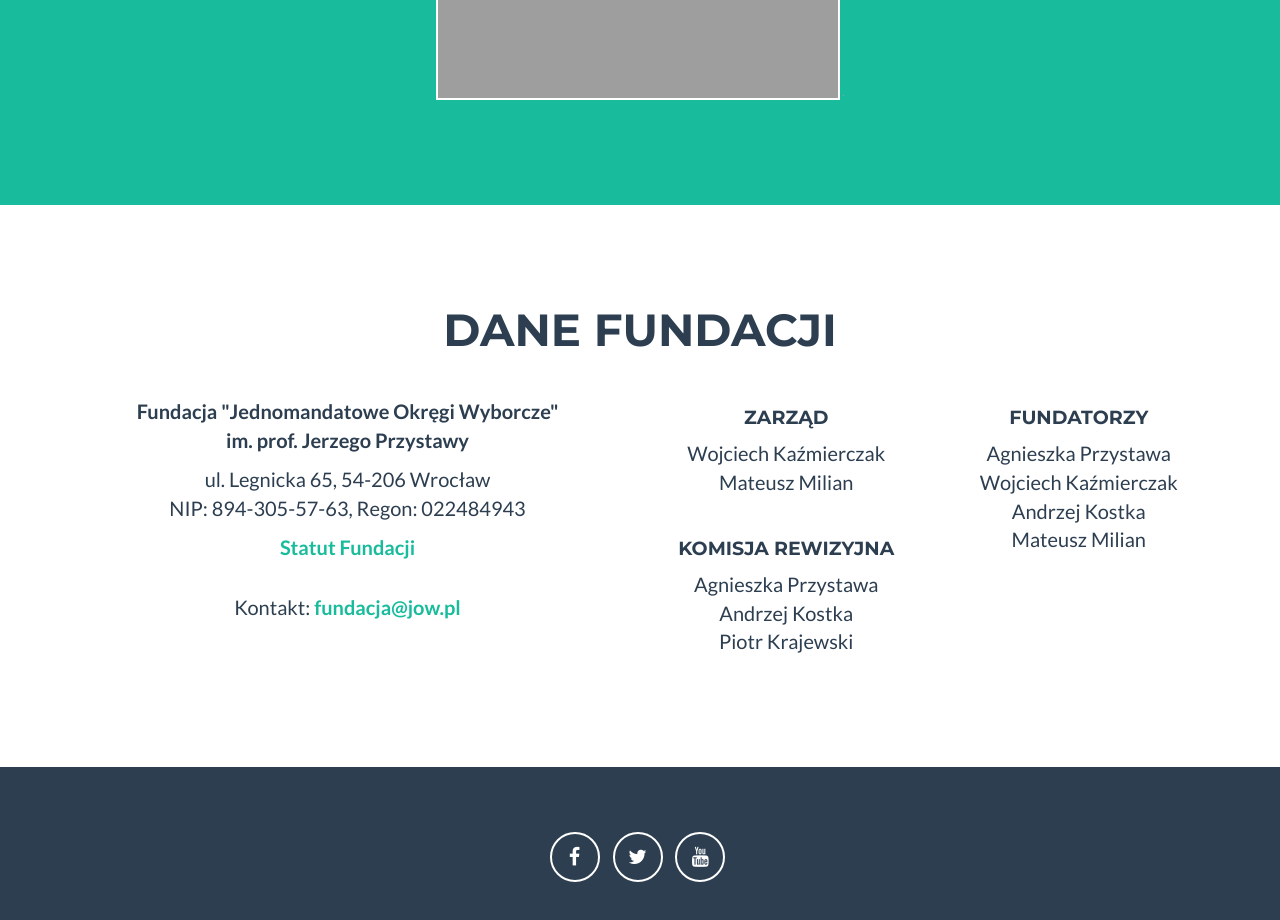
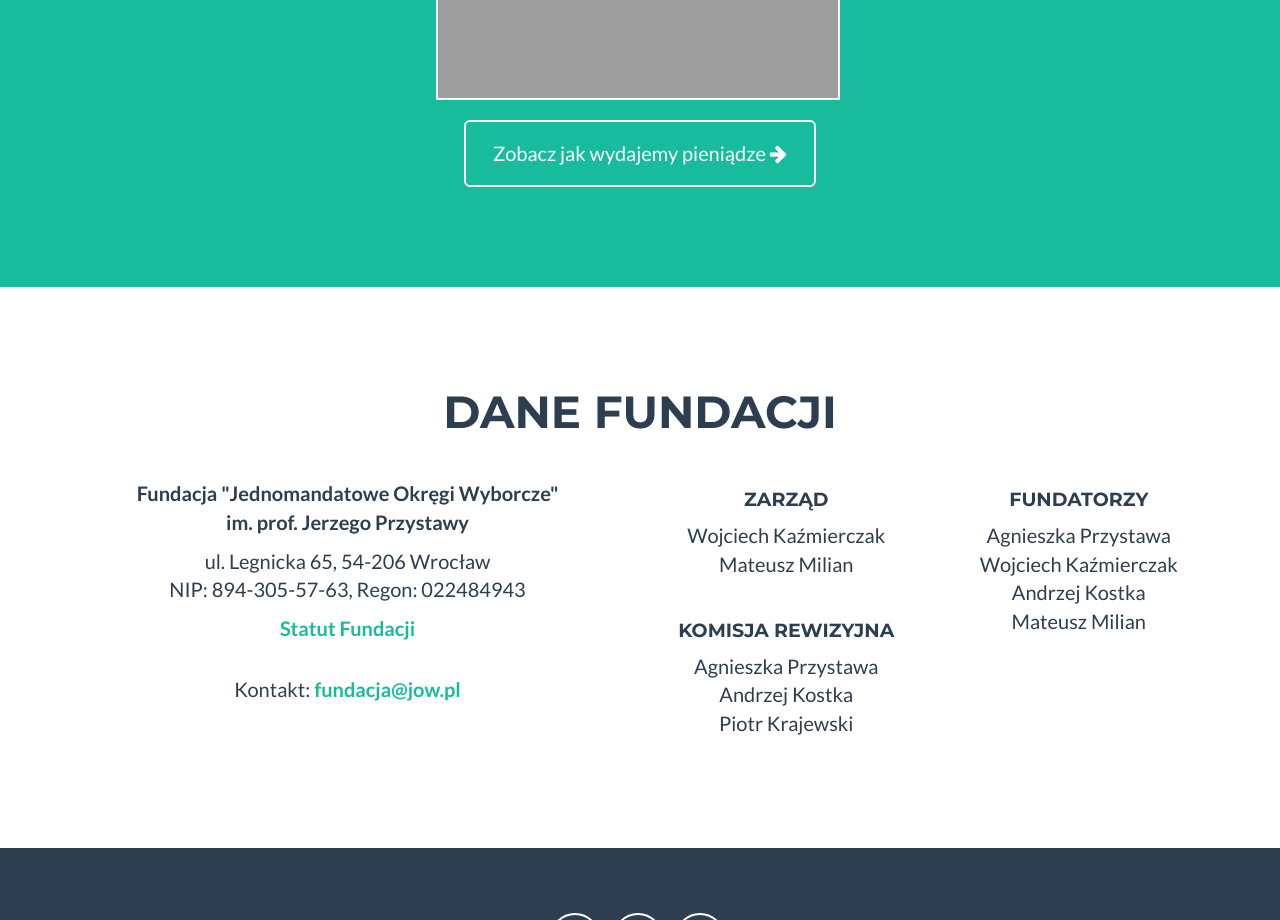
Before and after one commit to ruchjowpl/fundacjajow, a plain HTML site: page index.html in a window 1280 px wide. Shown: the part 3600-4520 px from the top of the page. Drawn offline with nearby package versions, Linux system fonts and the light colour scheme; grey boxes are pictures that could not be loaded.

Commit message:
raportfinansowy

```diff
--- a/index.html
+++ b/index.html
@@ -263,8 +263,10 @@
 <input type="image" src="https://www.paypalobjects.com/pl_PL/PL/i/btn/btn_donate_LG.gif" border="0" name="submit" alt="PayPal — Płać wygodnie i bezpiecznie">
 <img alt="" border="0" src="https://www.paypalobjects.com/pl_PL/i/scr/pixel.gif" width="1" height="1">
 </form>
+<a href="raport.html" class="btn btn-lg btn-outline" target="_blank">
+                            Zobacz jak wydajemy pieniądze <i class="fa fa-arrow-right"></i>
+                        </a>
                     </div>
-
                 </div>
             </div>
         </div>
```
Also changed, not shown: raport.html (renamed from index (2).html).
